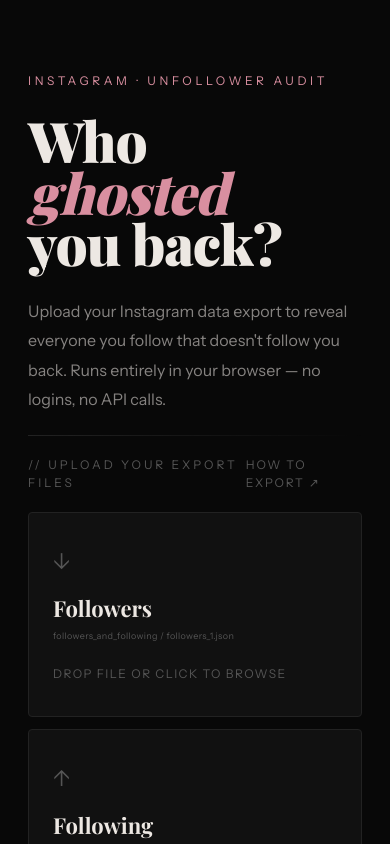
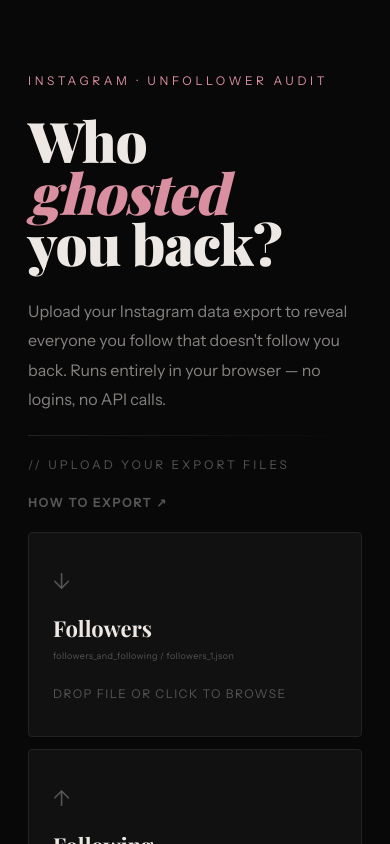
Before and after one commit to Aman1706/instagram-unfollowers, a Next.js app: page / in a window 390 px wide. Shown: the top 844 px of the page. Built offline with nearby package versions, Linux system fonts and the light colour scheme; a web font is replaced by a local one.

Commit message:
fix: mobile aligment issue

```diff
--- a/app/page.tsx
+++ b/app/page.tsx
@@ -50,13 +50,13 @@
 
       <div className="my-5 h-px bg-gradient-to-r from-edge to-transparent animate-rise [animation-delay:220ms]" />
 
-      <div className="flex items-center justify-between mb-5 animate-rise [animation-delay:280ms]">
+      <div className="flex flex-col gap-5 md:flex-row items-start md:items-center justify-between mb-5 animate-rise [animation-delay:280ms]">
         <span className="text-[12px] tracking-[0.25em] uppercase text-dim">
           // upload your export files
         </span>
         <Link
           href="/how-to-export"
-          className="text-[12px] tracking-[0.15em] uppercase text-dim no-underline transition-colors duration-150 hover:text-rose"
+          className="text-[12px] tracking-[0.15em] uppercase text-dim no-underline transition-colors duration-150 hover:text-rose font-extrabold"
         >
           How to export ↗
         </Link>
```
